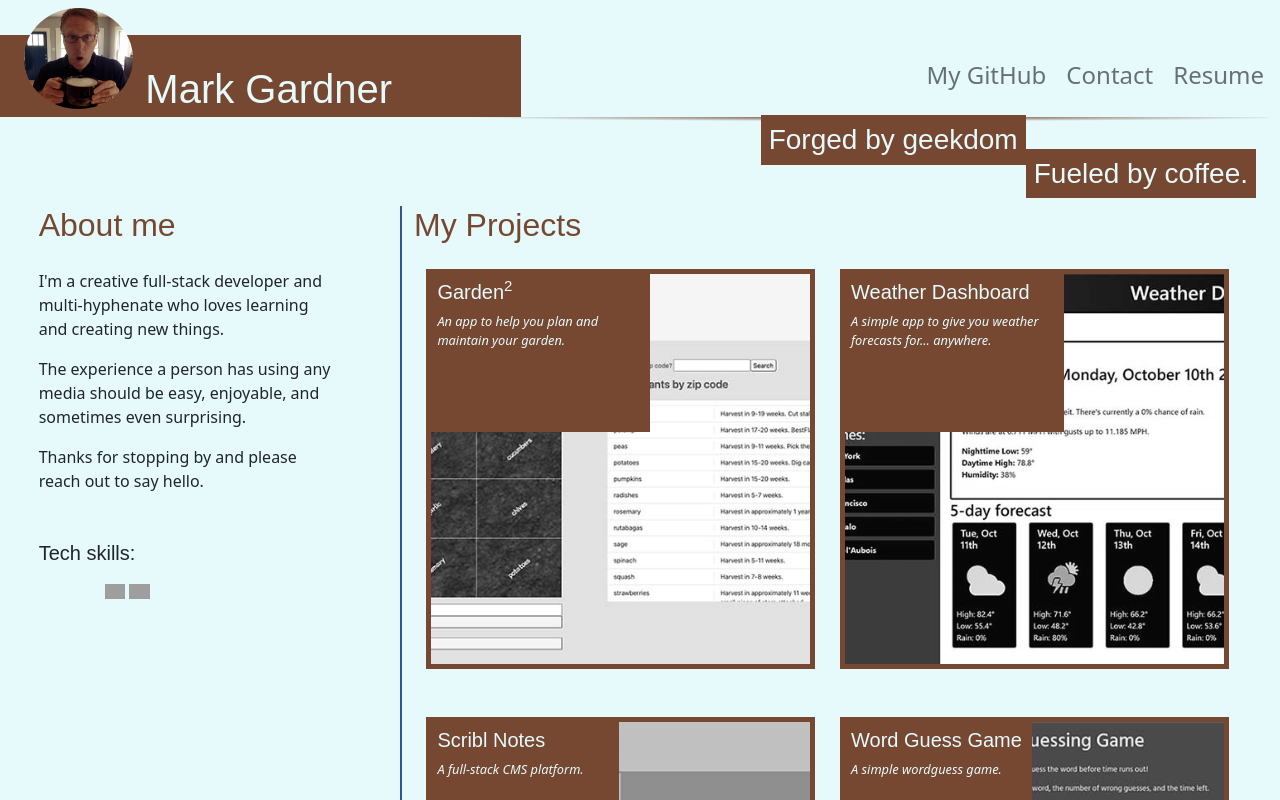
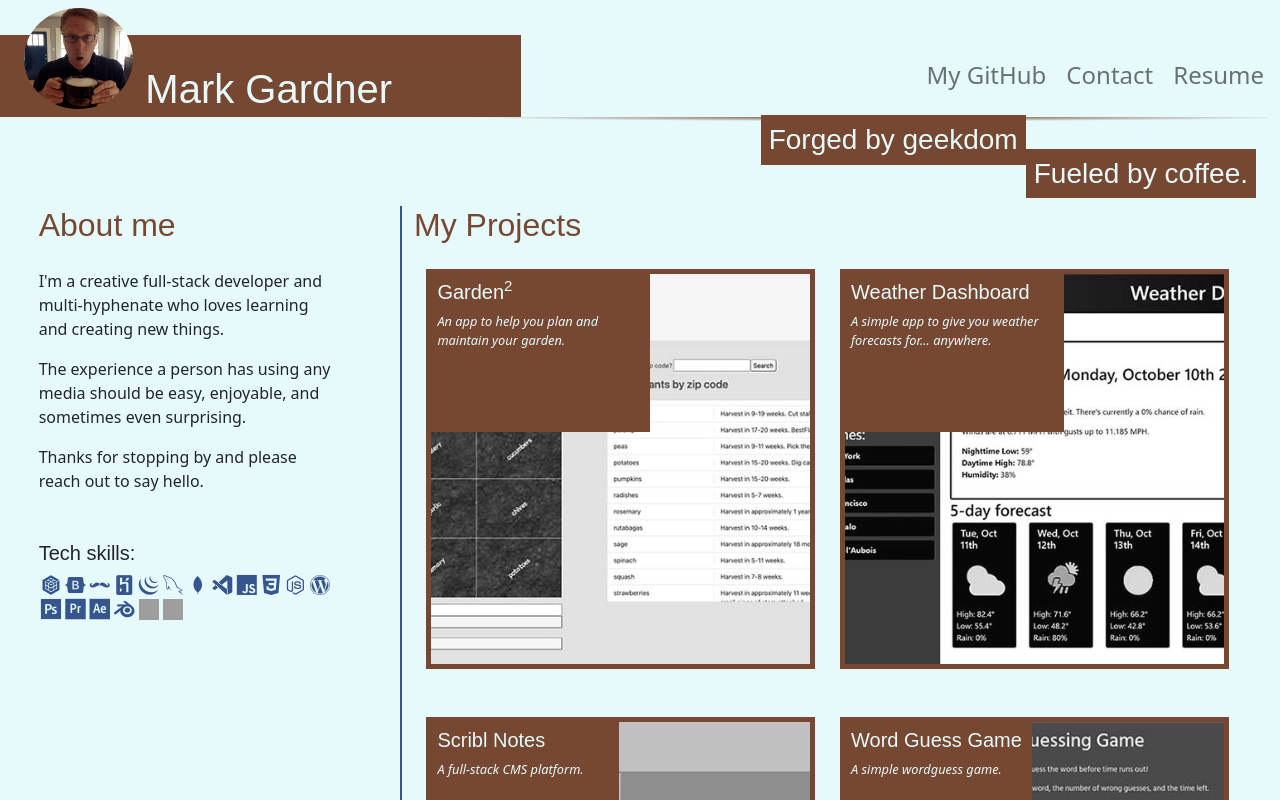
Before and after one commit to MarkGATX/React-Portfolio, a React (Create React App) app: page / in a window 1280 px wide. Shown: the top 800 px of the page. Built offline with nearby package versions, Linux system fonts and the light colour scheme; grey boxes are pictures that could not be loaded.

Commit message:
added devicons css to index and adjusted some css

```diff
--- a/public/index.html
+++ b/public/index.html
@@ -10,6 +10,8 @@
       content="Web site created using create-react-app"
     />
     <link rel="apple-touch-icon" href="%PUBLIC_URL%/logo192.png" />
+    <link rel="stylesheet" href="https://cdn.jsdelivr.net/gh/devicons/devicon@latest/devicon.min.css">
+
     <!--
       manifest.json provides metadata used when your web app is installed on a
       user's mobile device or desktop. See https://developers.google.com/web/fundamentals/web-app-manifest/
--- a/src/components/AboutMe.js
+++ b/src/components/AboutMe.js
@@ -3,35 +3,35 @@
 export default function AboutMe() {
 
     return (
-        <section class="aboutMe col-md-3 col-lg-3 ">
-            <h2 class="col-12 mb-4">About me</h2>
+        <section className="aboutMe col-md-3 col-lg-3 ">
+            <h2 className="col-12 mb-4">About me</h2>
             <p>I'm a creative full-stack developer and multi-hyphenate who loves learning and creating new
                 things. </p>
             <p>The experience a person has using any media should be easy, enjoyable, and sometimes even
                 surprising. </p>
-            <p class="mb-5">Thanks for stopping by and please reach out to say hello.</p>
+            <p className="mb-5">Thanks for stopping by and please reach out to say hello.</p>
             <h5 id="question"></h5>
-            <p id="answer" class="mb-5"></p>
+            <p id="answer" className="mb-5"></p>
             <h5 id="techSkills" >Tech skills:</h5>
-            <div>
-                <i title="Sequelize" class="devicon-sequelize-plain"></i>
-                <i title="Bootstrap" class="devicon-bootstrap-plain"></i>
-                <i title="Handlebars" class="devicon-handlebars-plain"></i>
-                <i title="Heroku" class="devicon-heroku-plain"></i>
-                <i title="jquery" class="devicon-jquery-plain"></i>
-                <i title="MySQL" class="devicon-mysql-plain"></i>
-                <i title="MongoDB" class="devicon-mongodb-plain"></i>
-                <i title="vscode" class="devicon-vscode-plain"></i>
-                <i title="Javascript" class="devicon-javascript-plain"></i>
-                <i title="CSS3" class="devicon-css3-plain"></i>
-                <i title="NodeJS" class="devicon-nodejs-plain"></i>
-                <i title="Wordpress" class="devicon-wordpress-plain"></i>
-                <i title="Photoshop" class="devicon-photoshop-plain"></i>
-                <i title="Premiere Pro" class="devicon-premierepro-plain"></i>
-                <i title="After Effects" class="devicon-aftereffects-plain"></i>
-                <i title="Blender" class="devicon-blender-original"></i>
-                <img title="Greensock" class="icon " src="./public/images/gsap-greensock.svg" />
-                    <img title="Adobe Animate" class="icon" src="./public/images/Adobe_Animate_CC_icon_(2020).svg" />
+            <div className="d-flex flex-wrap">
+                <i title="Sequelize" className="devicon-sequelize-plain"></i>
+                <i title="Bootstrap" className="devicon-bootstrap-plain"></i>
+                <i title="Handlebars" className="devicon-handlebars-plain"></i>
+                <i title="Heroku" className="devicon-heroku-plain"></i>
+                <i title="jquery" className="devicon-jquery-plain"></i>
+                <i title="MySQL" className="devicon-mysql-plain"></i>
+                <i title="MongoDB" className="devicon-mongodb-plain"></i>
+                <i title="vscode" className="devicon-vscode-plain"></i>
+                <i title="Javascript" className="devicon-javascript-plain"></i>
+                <i title="CSS3" className="devicon-css3-plain"></i>
+                <i title="NodeJS" className="devicon-nodejs-plain"></i>
+                <i title="Wordpress" className="devicon-wordpress-plain"></i>
+                <i title="Photoshop" className="devicon-photoshop-plain"></i>
+                <i title="Premiere Pro" className="devicon-premierepro-plain"></i>
+                <i title="After Effects" className="devicon-aftereffects-plain"></i>
+                <i title="Blender" className="devicon-blender-original"></i>
+                <img title="Greensock" className="icon " src="./src/images/gsap-greensock.svg" />
+                    <img title="Adobe Animate" className="icon" src="./public/images/Adobe_Animate_CC_icon_(2020).svg" />
                     </div>
 
                 </section>
--- a/src/styles/index.css
+++ b/src/styles/index.css
@@ -41,6 +41,7 @@ h2 {
 i {
   font-size:1.6vw;
   margin:2px 2px;
+  color:var(--accent);
 }
 
 img, svg {
```
